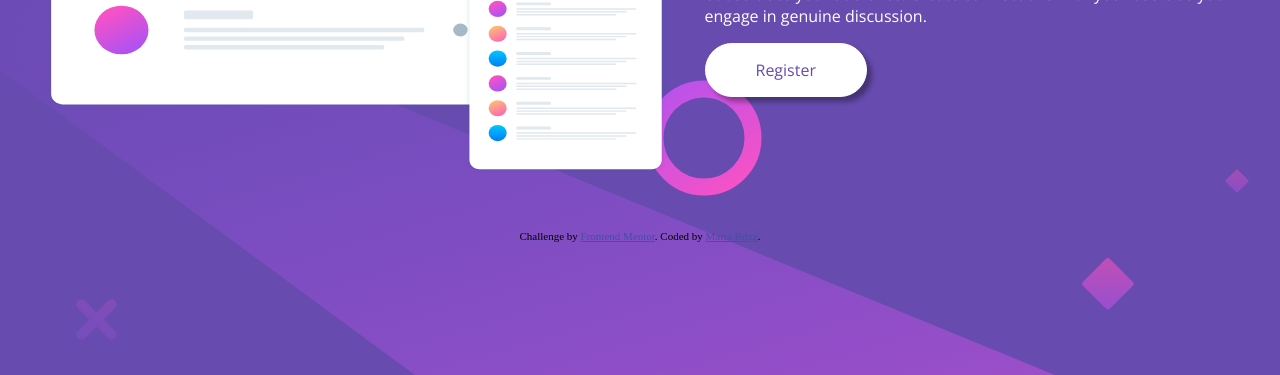
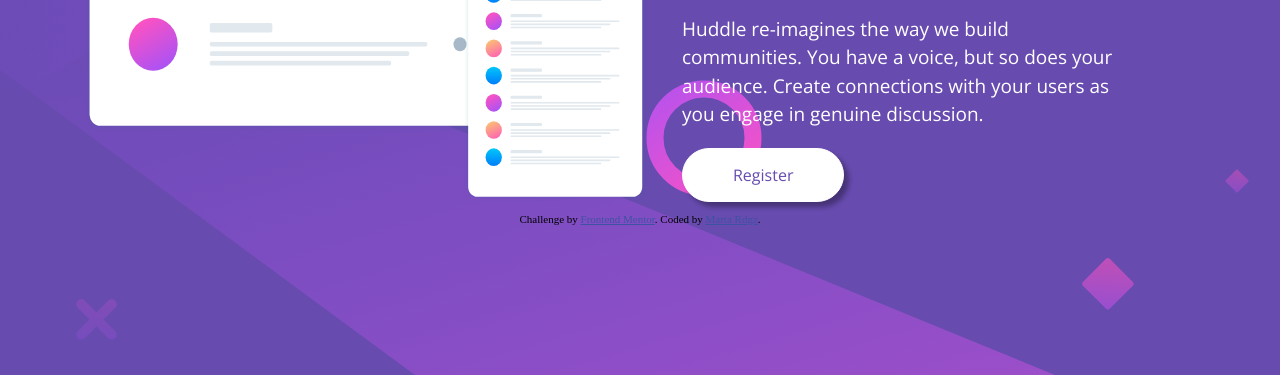
Before and after one commit to marta-00/LandingPage, a plain HTML site: page index.html in a window 1280 px wide. Shown: the part 425-800 px from the top of the page. Drawn offline with nearby package versions, Linux system fonts and the light colour scheme.

Commit message:
modified:   style.css

```diff
--- a/style.css
+++ b/style.css
@@ -21,28 +21,29 @@ header img {
 }
 main {
     display: grid;
-    grid-template-columns: 55% 45%;
+    grid-template-columns: 3% 52% 39% auto;
     column-gap: 5px;
-    margin-top: 50px;
+    margin-top: 40px;
+    margin-right: 50px;
 }
 
 main img {
     width: 95%;
-    height: 90%;
-    grid-row: 1/2;
+    height: 100%;
+    grid-column-start: 2;
 }
 
 main h1{
     color: white;
     font-family: 'Poppins', sans-serif;
     font-size: 2.7em;
-    grid-row: 2;
 }
 
 main p {
     color: white;
     font-family: 'Open Sans', sans-serif;
-    grid-row: inherit;
+    line-height: 1.5;
+    font-size: 19px;
 }
 
 main button {
@@ -55,8 +56,6 @@ main button {
     box-shadow: 5px 5px 5px hsla(0, 0%, 0%, 0.326);
     font-family: 'Open Sans', sans-serif;
     font-size: 1em;
-    grid-row: 2;
-
 }
 
 main button:hover {
```
